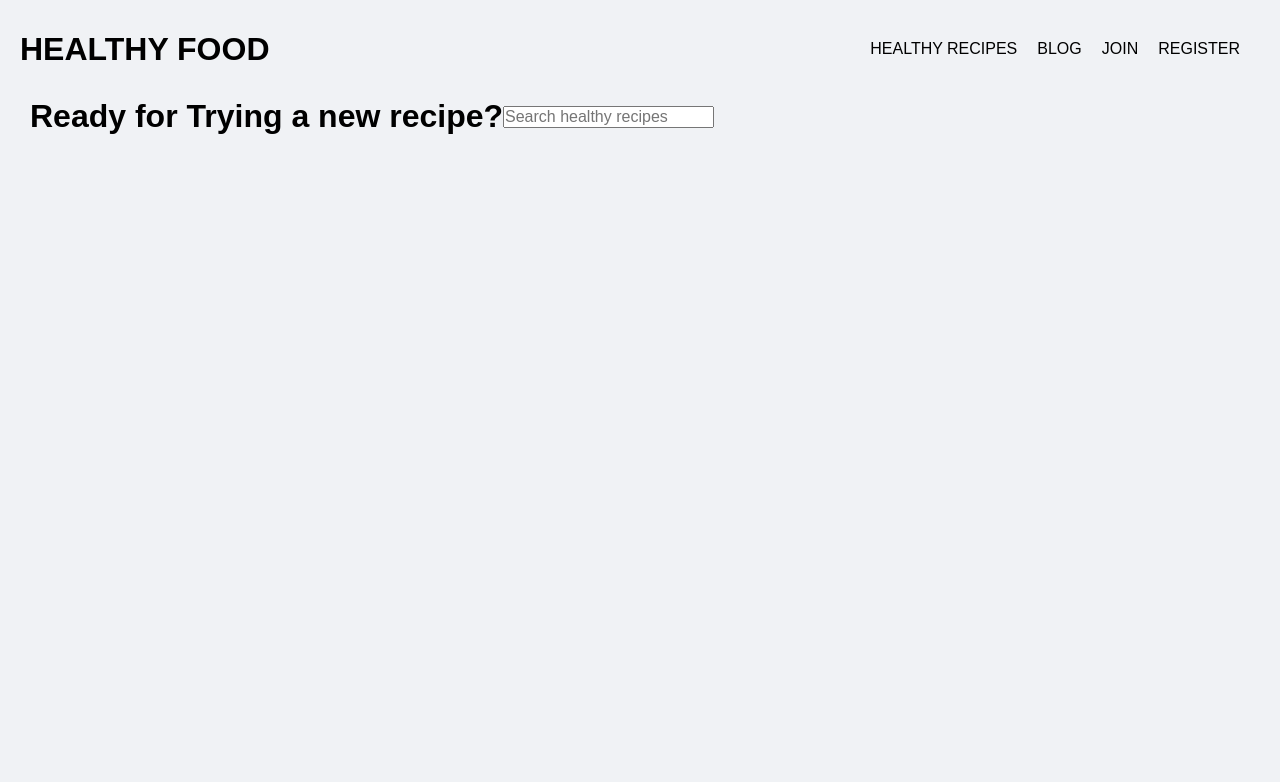
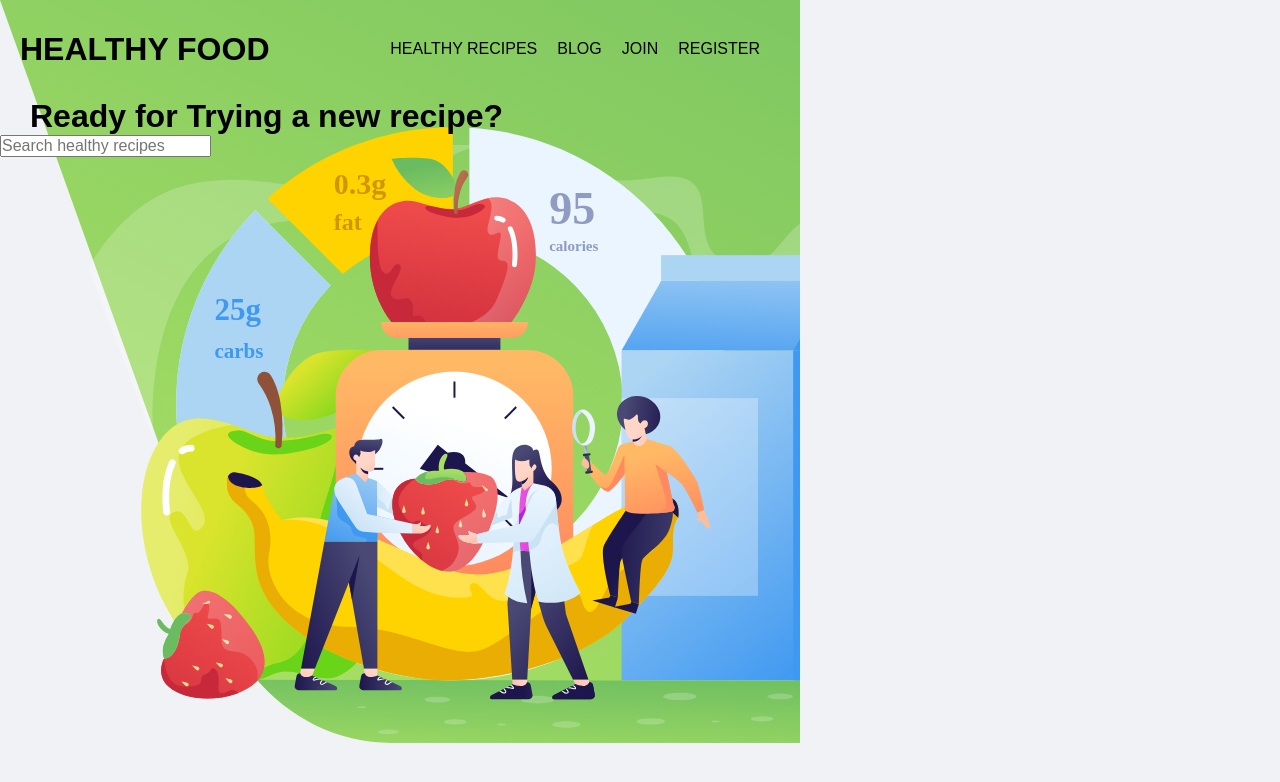
Before and after one commit to mariabenning/ProjetoComidaSaudadel, a React (Create React App) app: page / in a window 1280 px wide. Shown: the top 782 px of the page. Built offline with nearby package versions, Linux system fonts and the light colour scheme.

Commit message:
homepage

```diff
--- a/src/Pages/Home/Home.js
+++ b/src/Pages/Home/Home.js
@@ -13,6 +13,7 @@ const Home = () => {
 
     return (
         <div>
+             <HomePage>
             <Header>
                 <h1>HEALTHY FOOD</h1>
 
@@ -28,7 +29,7 @@ const Home = () => {
 
             </Header>
 
-             <HomePage>
+
 
             <TextPage>Ready for Trying a new recipe?</TextPage>
             <InputHome type = "search" id = "search" placeholder ="Search healthy recipes"></InputHome>
--- a/src/Pages/Home/styled.js
+++ b/src/Pages/Home/styled.js
@@ -1,8 +1,7 @@
 
 import styled, { createGlobalStyle } from 'styled-components';
-import Illutration from '../../img/Illustration.svg';
 
-
+import Illustration from "../../img/Illustration.svg";
 
 
  const GlobalStyle = createGlobalStyle`
@@ -47,10 +46,8 @@ align-items: center;
 padding: 20px;
 
 
-body {
-background-image: url("../../img/Illustration.svg");
-background-repeat: no-repeat;
-}
+
+
 
 
 `
@@ -69,9 +66,11 @@ padding: 10px;
 
 
 export const HomePage = styled.div `
- display: flex;
- align-items: center;
 
+ height: 800px;
+ width: 800px;
+ background-image: url(${Illustration});
+ background-repeat: no-repeat;
 
 `
 
@@ -82,14 +81,14 @@ margin-left: 30px;
 `
 
 export const InputHome = styled.input`
-display: flex;
+
 
 
 
 `
 
 export const ImgHome = styled.img`
-max-width: 100%;
+
 
 
 
```
